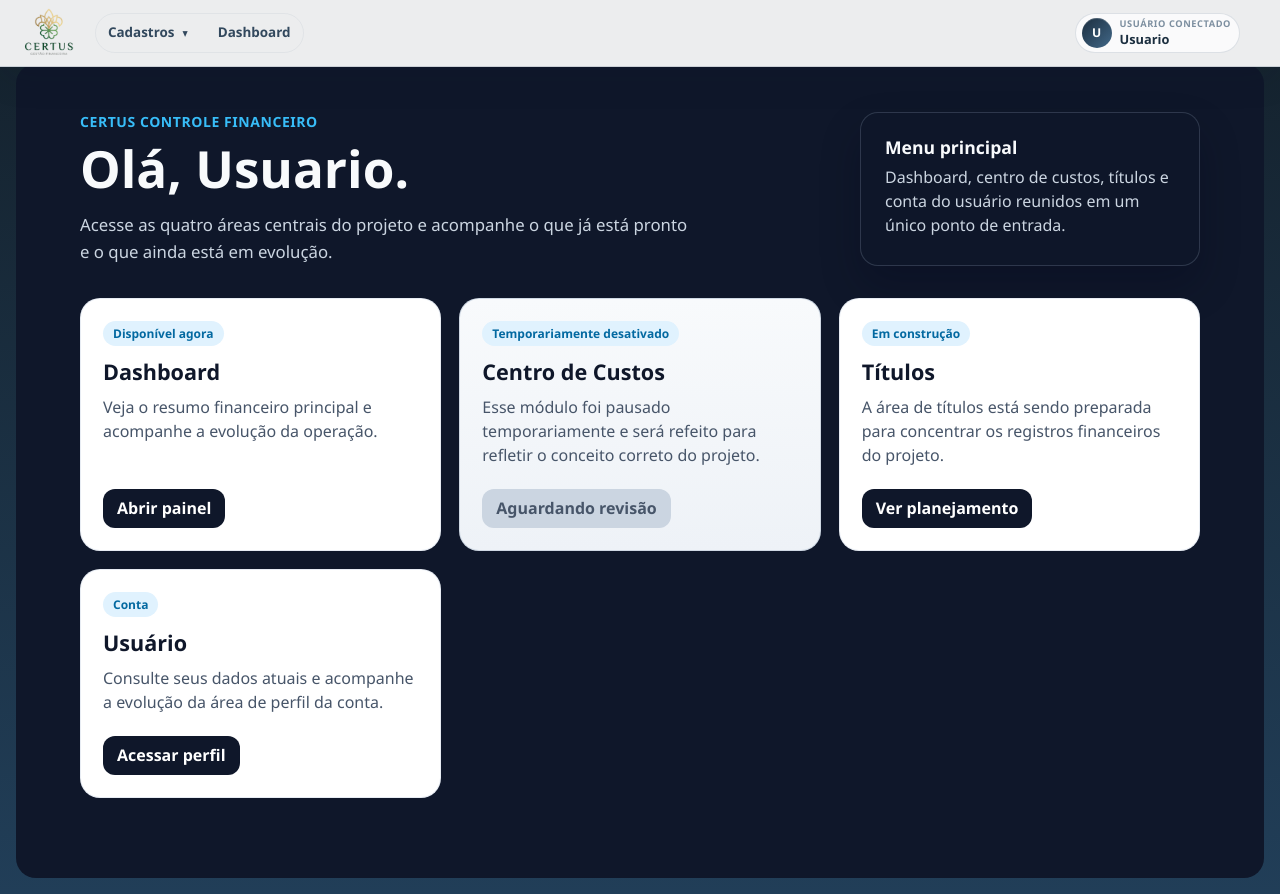
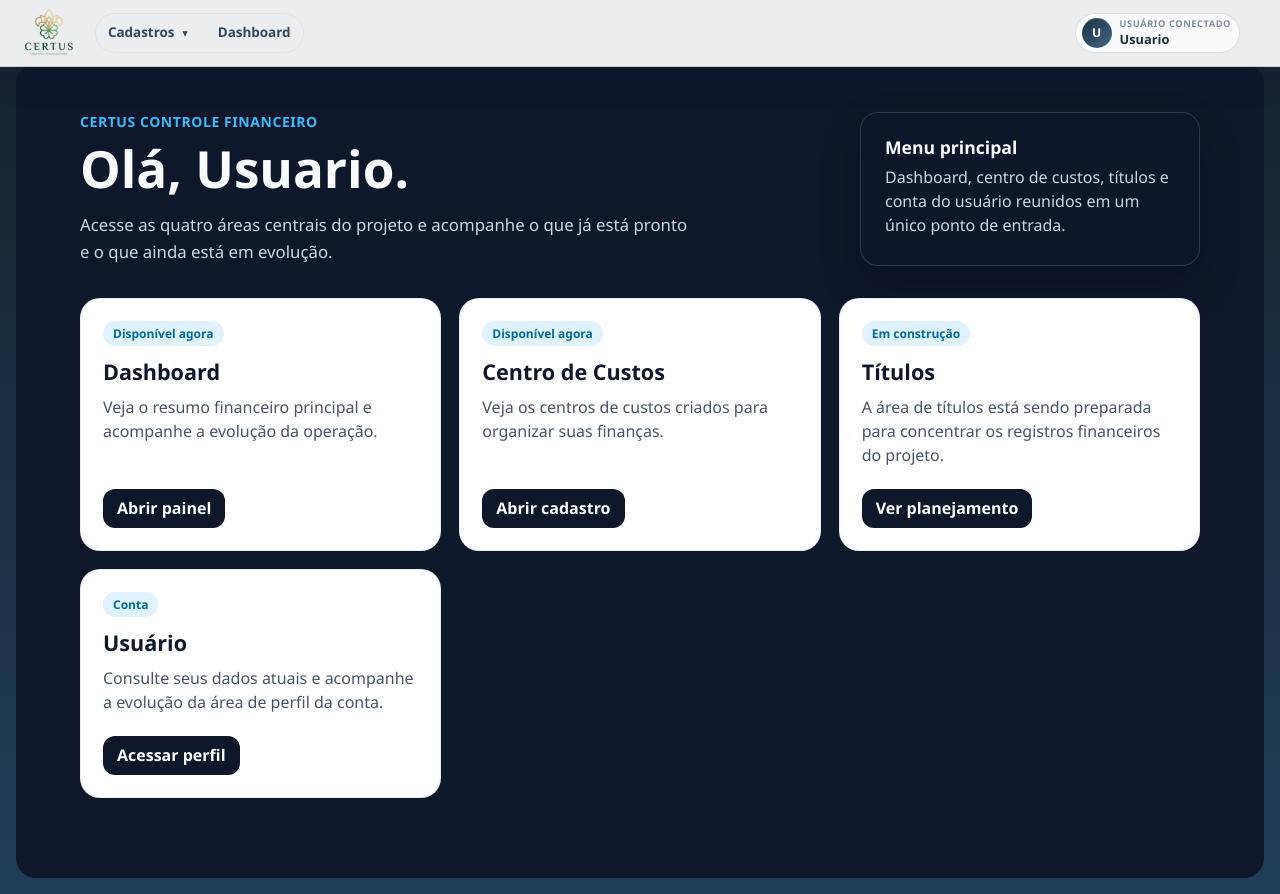
Before and after one commit to jefti/Certus_ControleFinanceiro_FrontEnd, a React (Vite) app: page /inicio in a window 1280 px wide. Built offline with nearby package versions, Linux system fonts and the light colour scheme; no server answers; sample sign-in values are in the browser's storage.

Commit message:
fix: unlock center cost page access

```diff
--- a/src/components/Header/PrivateHeader.tsx
+++ b/src/components/Header/PrivateHeader.tsx
@@ -36,9 +36,9 @@ export function PrivateHeader() {
               </button>
 
               <div className="app-header__dropdown-menu">
-                <span className="app-header__dropdown-item app-header__dropdown-item--disabled">
+                <Link className="app-header__dropdown-item" to="/centro-de-custos">
                   Centro de custo
-                </span>
+                </Link>
                 <Link className="app-header__dropdown-item" to="/titulos">
                   Títulos
                 </Link>
--- a/src/pages/AuthenticatedLandingPage/HomeShortCut.ts
+++ b/src/pages/AuthenticatedLandingPage/HomeShortCut.ts
@@ -18,12 +18,10 @@ export const shortcuts: HomeShortcut[] = [
   },
   {
     title: 'Centro de Custos',
-    description:
-      'Esse m\u00f3dulo foi pausado temporariamente e ser\u00e1 refeito para refletir o conceito correto do projeto.',
+    description: 'Veja os centros de custos criados para organizar suas finanças.',
     path: '/centro-de-custos',
-    status: 'Temporariamente desativado',
-    buttonLabel: 'Aguardando revis\u00e3o',
-    disabled: true,
+    status: 'Disponível agora',
+    buttonLabel: 'Abrir cadastro',
   },
   {
     title: 'T\u00edtulos',
--- a/src/routes/AppRouter.tsx
+++ b/src/routes/AppRouter.tsx
@@ -14,6 +14,7 @@ import { TitlesPage } from '../pages/TitlesPage/TitlesPage'
 import { UserPage } from '../pages/UserPage/UserPage'
 import { NotFoundPage } from '../pages/NotFoundPage/NotFoundPage'
 import { NotFoundLayout } from '../layouts/NotFoundLayout'
+import { CostCenterPage } from '../pages/CostCenterPage/CostCenterPage'
 
 export function AppRouter() {
   return (
@@ -31,7 +32,7 @@ export function AppRouter() {
         <Route element={<PrivateLayout />}>
           <Route path="/inicio" element={<AuthenticatedLandingPage />} />
           <Route path="/dashboard" element={<DashboardPage />} />
-          <Route path="/centro-de-custos" element={<CostCenterPausedPage />} />
+          <Route path="/centro-de-custos" element={<CostCenterPage />} />
           <Route path="/titulos" element={<TitlesPage />} />
           <Route path="/usuario" element={<UserPage />} />
         </Route>
```
